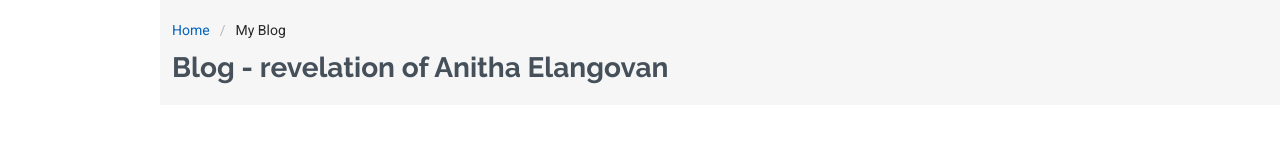
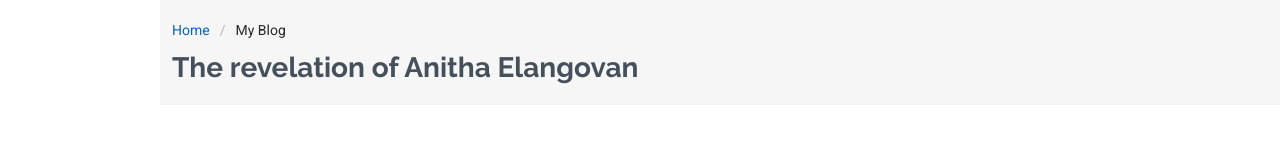
Before and after one commit to anitha049206/Anitha_Data_AI_Enthusiast, a plain HTML site: page blog.html in a window 1280 px wide. Shown: the top 160 px of the page. Drawn offline with Linux system fonts and the light colour scheme.

Commit message:
Update blog.html

```diff
--- a/blog.html
+++ b/blog.html
@@ -66,7 +66,7 @@
             <li class="current">My Blog</li>
           </ol>
         </nav>
-        <h1>Blog - revelation of Anitha Elangovan </h1>
+        <h1>The revelation of Anitha Elangovan </h1>
       </div>
     </div><!-- End Page Title -->
 
```
